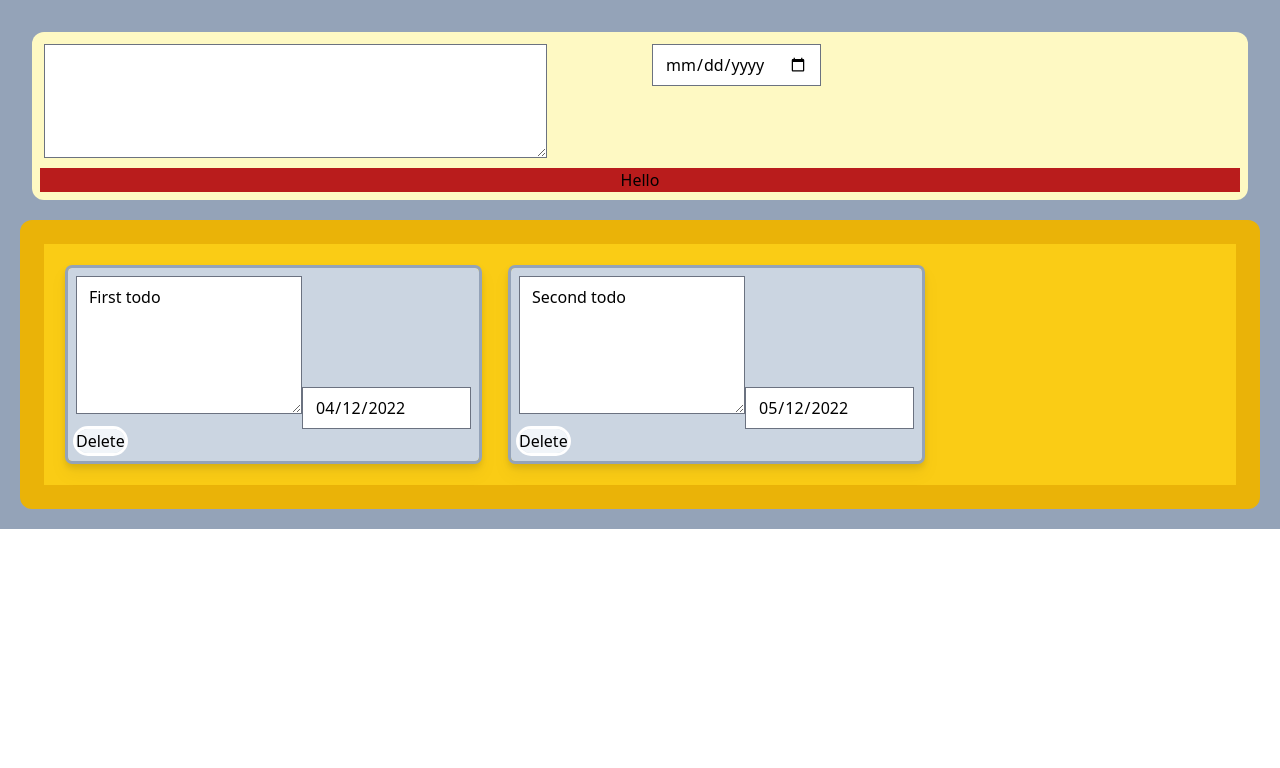
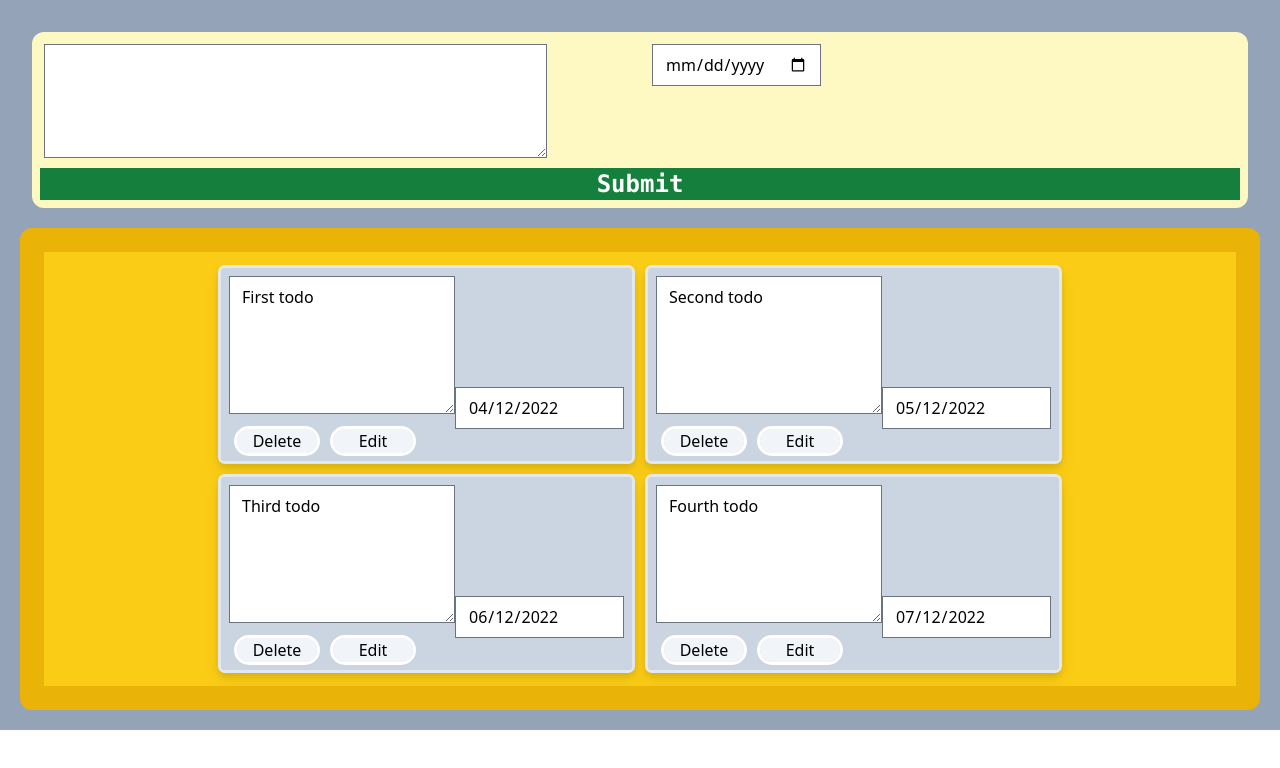
Before and after one commit to N-Amaral/react-todoApp, a React (Create React App) app in the folder todolist/: page / in a window 1280 px wide. Shown: the top 768 px of the page. Built offline with nearby package versions, Linux system fonts and the light colour scheme.

Commit message:
Fixed delete Func, added Edit & Save Func. More styling

```diff
--- a/todolist/public/index.html
+++ b/todolist/public/index.html
@@ -9,7 +9,7 @@
     <link rel="apple-touch-icon" href="%PUBLIC_URL%/logo192.png" />
     <link rel="manifest" href="%PUBLIC_URL%/manifest.json" />
 
-    <title>React App</title>
+    <title>React To-do List</title>
   </head>
   <body>
     <noscript>You need to enable JavaScript to run this app.</noscript>
--- a/todolist/src/App.tsx
+++ b/todolist/src/App.tsx
@@ -3,11 +3,15 @@ import ListComponents from "./ListComponents";
 import InputComponents from "./InputComponents";
 
 const App = () => {
+  //startup list of to-do's
   const [todoList, setTodoList] = useState([
     { textValue: "First todo", dateValue: "2022-04-12" },
     { textValue: "Second todo", dateValue: "2022-05-12" },
+    { textValue: "Third todo", dateValue: "2022-06-12" },
+    { textValue: "Fourth todo", dateValue: "2022-07-12" },
   ]);
 
+  //allow submission of new to-do
   function newTodo() {
     const textArea: NodeListOf<HTMLInputElement> = document.querySelectorAll("#todo-text");
     const dateArea: NodeListOf<HTMLInputElement> = document.querySelectorAll("#todo-date");
@@ -24,16 +28,41 @@ const App = () => {
     textArea[0].value = "";
     dateArea[0].value = "";
   }
+  //deletes selected to-do
+  function deleteTodo(id: number) {
+    setTodoList((prevState) => {
+      const updatedState = prevState.filter((item, i) => {
+        if (i !== id) {
+          return item;
+        }
+      });
+      return updatedState;
+    });
+  }
+  //allows for editing of selected to-do
+  function editTodo(id: number) {
+    const todos: NodeListOf<HTMLInputElement> = document.querySelectorAll(".todoListItem");
+    const textArea = todos[id].children[0];
+    const dateArea = todos[id].children[1];
+    const btns = todos[id].children[2].children;
 
-  function deleteTodo(id: number) {
-    const list = todoList;
-    // setTodoList((prevState) => {
-    //   const updatedState = prevState.splice(id, 1);
-    //   return updatedState;
-    // });
+    btns[1].classList.add("hidden");
+    btns[2].classList.remove("hidden");
+    textArea.removeAttribute("disabled");
 
-    console.log(typeof list);
-    console.log(id, todoList[id], list);
+    console.log(textArea.innerHTML);
+    console.log(btns);
+  }
+  //saves the previously selected for editing to-do
+  function saveEditedTodo(id: number) {
+    const todos: NodeListOf<HTMLInputElement> = document.querySelectorAll(".todoListItem");
+    const textArea = todos[id].children[0];
+    const dateArea = todos[id].children[1];
+    const btns = todos[id].children[2].children;
+
+    btns[2].classList.add("hidden");
+    btns[1].classList.remove("hidden");
+    textArea.setAttribute("disabled", "");
   }
 
   return (
@@ -42,7 +71,7 @@ const App = () => {
         <InputComponents handleSubmit={newTodo} />
       </div>
       <div className="list-wrapper m-2 p-3 bg-yellow-500 rounded-xl ">
-        <ListComponents content={todoList} handleDelete={deleteTodo} />
+        <ListComponents content={todoList} handleDelete={deleteTodo} handleEdit={editTodo} handleSave={saveEditedTodo} />
       </div>
     </div>
   );
--- a/todolist/src/InputComponents.tsx
+++ b/todolist/src/InputComponents.tsx
@@ -35,8 +35,8 @@ const InputComponents = (props: { handleSubmit: Function }) => {
           <TextInput />
           <DateInput />
         </div>
-        <button id="submitContent" className="h-10 bg-red-700 basis-1/6" type="submit" formMethod="GET">
-          Hello
+        <button id="submitContent" className="h-10 bg-green-700 basis-1/6" type="submit" formMethod="GET">
+          <p className="font-mono font-bold text-2xl text-white"> Submit</p>
         </button>
       </form>
     </>
--- a/todolist/src/ListComponents.tsx
+++ b/todolist/src/ListComponents.tsx
@@ -1,38 +1,77 @@
 import React, { useMemo } from "react";
 
-const ListItem = (props: { content: { textValue: string; dateValue: string }; id: number; delete: Function }) => {
+//Component for btns in each to-do
+const ListItemBtns = (props: { id: number; delete: Function; edit: Function; save: Function }) => {
   return (
-    <>
-      <li className="m-4 p-2 bg-slate-300 rounded drop-shadow-lg outline outline-slate-400 todoListItem">
-        <textarea name="readTodo " cols={20} rows={5} disabled value={props.content.textValue}></textarea>
-        <input type="date" name="readTodoDate" id="" disabled value={props.content.dateValue} />
+    <div className="flex flex-row">
+      <span className="pr-1 pl-1 mr-1 ml-1">
         <form
           action=""
           method="GET"
           onSubmit={(event) => {
             event.preventDefault();
             event.stopPropagation();
-
             props.delete(props.id);
           }}
         >
-          <button className="rounded-full bg-slate-100 outline outline-white" type="submit">
+          <button className="rounded-full bg-slate-100 outline outline-white w-20" type="submit">
             Delete
           </button>
         </form>
-      </li>
-    </>
+      </span>
+      <span className="pr-1 pl-1 mr-1 ml-1">
+        <form
+          action=""
+          method="GET"
+          onSubmit={(event) => {
+            event.preventDefault();
+            event.stopPropagation();
+            props.edit(props.id);
+          }}
+        >
+          <button className="rounded-full bg-slate-100 outline outline-white w-20" type="submit">
+            Edit
+          </button>
+        </form>
+      </span>
+      <span className="pr-1 pl-1 mr-1 ml-1 hidden">
+        <form
+          action=""
+          method="GET"
+          onSubmit={(event) => {
+            event.preventDefault();
+            event.stopPropagation();
+            props.save(props.id);
+          }}
+        >
+          <button className="rounded-full bg-slate-100 outline outline-white w-20 " type="submit">
+            Save
+          </button>
+        </form>
+      </span>
+    </div>
   );
 };
 
-const List = (props: { content: Array<object>; handleDelete: Function }) => {
+//Component for each to-do
+const ListItem = (props: { content: { textValue: string; dateValue: string }; id: number; delete: Function; edit: Function; save: Function }) => {
+  return (
+    <li className="todoListItem m-2 p-2 bg-slate-300 rounded drop-shadow-lg outline outline-slate-200 hover:bg-slate-600" id={`${props.id}`}>
+      <textarea className="readTodoText" cols={20} rows={5} disabled value={props.content.textValue}></textarea>
+      <input type="date" className="readTodoDate" disabled value={props.content.dateValue} />
+      <ListItemBtns id={props.id} delete={props.delete} edit={props.edit} save={props.save} />
+    </li>
+  );
+};
+
+//Component with all to-dos
+const List = (props: { content: Array<object>; handleDelete: Function; handleEdit: Function; handleSave: Function }) => {
+  const memoList = useMemo(() => props.content, [props.content]);
   const content: any[] = [];
-  const memoList = useMemo(() => props.content, [props.content]);
-  const listItems = memoList;
-  listItems.forEach((item: any, i) => {
-    content.push(<ListItem content={item} id={i} key={i} delete={props.handleDelete} />);
+  memoList.forEach((item: any, i) => {
+    content.push(<ListItem content={item} id={i} key={i} delete={props.handleDelete} edit={props.handleEdit} save={props.handleSave} />);
   });
-  return <ul className="m-3 p-2 bg-yellow-400 flex flex-row flex-auto">{content}</ul>;
+  return <ul className="m-3 p-2 bg-yellow-400 flex flex-wrap flex-auto flex-row overflow-y-auto h-auto w-auto justify-center">{content}</ul>;
 };
 
 export default List;
```
